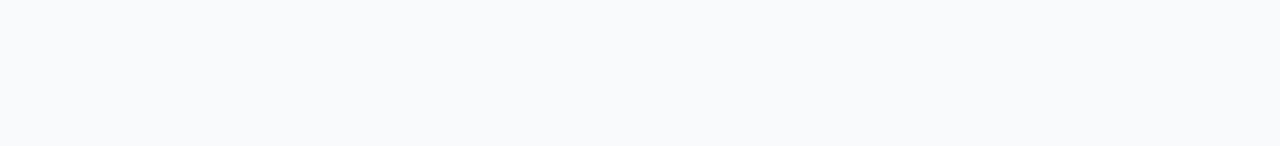
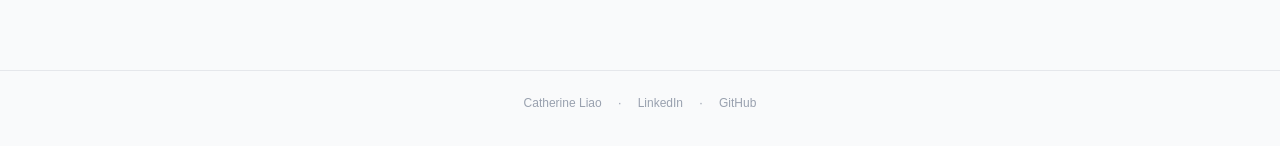
Before and after one commit to yilincliao8697/ai_news, a Next.js app in the folder frontend/: page / in a window 1280 px wide. Shown: the part 242-388 px from the top of the page. Built offline with nearby package versions, Linux system fonts and the light colour scheme; no server answers.

Commit message:
feat: dark mode on admin, footer with links, updated README
- Add ThemeToggle to /admin page (key gate + main UI)
- Add footer to main page with LinkedIn and GitHub links
- Rewrite README to reflect current project state (v1.4.x)

```diff
--- a/frontend/app/admin/page.tsx
+++ b/frontend/app/admin/page.tsx
@@ -2,6 +2,7 @@
 
 import { useEffect, useState } from "react";
 import FeedTable, { FeedEntry, formatDate, SOURCE_TYPE_LABELS } from "@/components/FeedTable";
+import ThemeToggle from "@/components/ThemeToggle";
 
 const API_BASE = process.env.NEXT_PUBLIC_API_BASE_URL ?? "http://localhost:8000";
 
@@ -87,6 +88,9 @@ export default function AdminPage() {
   if (!apiKey) {
     return (
       <main className="min-h-screen bg-gray-50 dark:bg-gray-950 flex items-center justify-center">
+        <div className="absolute top-4 right-4">
+          <ThemeToggle />
+        </div>
         <form onSubmit={handleUnlock} className="flex flex-col gap-3 w-full max-w-xs">
           <h1 className="text-lg font-semibold text-gray-900 dark:text-gray-100">Admin</h1>
           {keyError && (
@@ -138,6 +142,7 @@ export default function AdminPage() {
             >
               Forget key
             </button>
+            <ThemeToggle />
           </div>
         </div>
 
--- a/frontend/app/page.tsx
+++ b/frontend/app/page.tsx
@@ -184,6 +184,30 @@ export default function HomePage() {
           )
         )}
       </div>
+
+      <footer className="border-t border-gray-200 dark:border-gray-700 mt-12 py-6 px-4">
+        <div className="max-w-5xl mx-auto flex items-center justify-center gap-4 text-xs text-gray-400 dark:text-gray-500">
+          <span>Catherine Liao</span>
+          <span>·</span>
+          <a
+            href="https://www.linkedin.com/in/yilincatherineliao"
+            target="_blank"
+            rel="noopener noreferrer"
+            className="hover:text-gray-600 dark:hover:text-gray-300 transition-colors"
+          >
+            LinkedIn
+          </a>
+          <span>·</span>
+          <a
+            href="https://github.com/yilincliao8697"
+            target="_blank"
+            rel="noopener noreferrer"
+            className="hover:text-gray-600 dark:hover:text-gray-300 transition-colors"
+          >
+            GitHub
+          </a>
+        </div>
+      </footer>
     </main>
   );
 }
```
Also changed, not shown: 1 other file (tests, documents, lock files or other folders).
